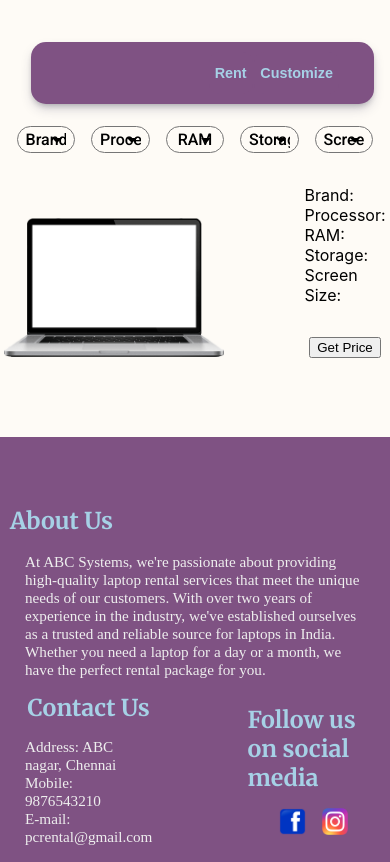
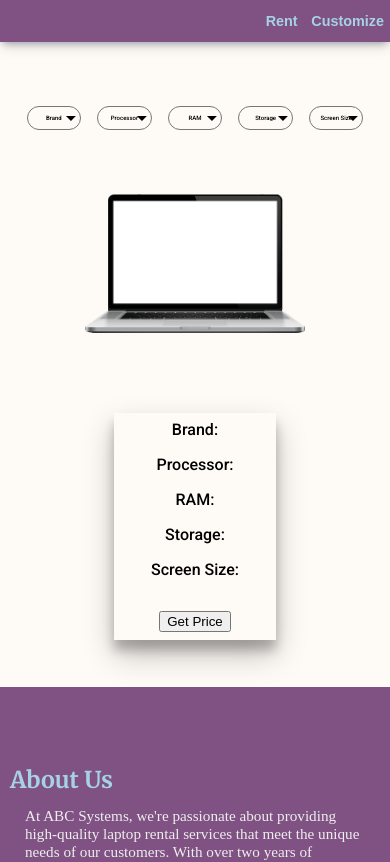
Before and after one commit to thevasanthram/PC_Rental_Frontend, a React (Create React App) app: page /customize in a window 390 px wide. Shown: the top 862 px of the page. Built offline with nearby package versions, Linux system fonts and the light colour scheme; a web font is replaced by a local one.

Commit message:
version 2 initial commit

```diff
--- a/src/components/Customization.jsx
+++ b/src/components/Customization.jsx
@@ -465,17 +465,15 @@ function Customization(){
             console.log(laptopData.length)
             laptopData.map( (laptop) => {
                 if(laptop.Brand == Brand && laptop.Core == Core.replace('Intel ','') && laptop.RAM == RAM.replace(' ','')+' RAM' && laptop.Storage == Storage.replace(' ','')){
-                    console.log('entering')
                     changePrice(laptop.Price)
                 }else{
                     console.log('not')
                 }
             })
         }else{
-            document.getElementById('customizatoin_error_msg').innerHTML = 'Please select all inputs'
-
+            document.getElementById('customizatoin_error_msg').style.display = 'block'
             setTimeout( () => {
-                document.getElementById('customizatoin_error_msg').innerHTML = ''
+                document.getElementById('customizatoin_error_msg').style.display = 'none'
             },3000)
         }
     }
@@ -522,7 +520,7 @@ function Customization(){
                         <div id="customization_laptop_screen">Screen Size: {ScreenSize}</div>
                     </div>
                     {Price == 0 ? <button id='customization_laptop_price' onClick={getPrice}>Get Price</button> : <div id="customization_laptop_prices">Price: {Price}</div>}
-                    <span id="customizatoin_error_msg"></span>
+                    <span id="customizatoin_error_msg">Please select all inputs</span>
                 </div>
             </div>
         </div>
--- a/src/components/Footer.jsx
+++ b/src/components/Footer.jsx
@@ -8,7 +8,7 @@ function Footer(){
         <div id="footer_container">
             <div id="about_us_container">
                 <div className="footer_heading">About Us</div>
-                <div className="footer_content">At ABC Systems, we're passionate about providing high-quality laptop rental services that meet the unique needs of our customers. With over two years of experience in the industry, we've established ourselves as a trusted and reliable source for laptops in India. Whether you need a laptop for a day or a month, we have the perfect rental package for you.</div>
+                <div className="footer_content">At ABC Systems, we're passionate about providing high-quality laptop rental services that meet the unique needs of our customers. With over two years of experience in the industry, we've established ourselves as a trusted and reliable source for laptops in India. We have the perfect rental package for you.</div>
             </div>
             <div id="contact_container">
                 <div id="contact_us_container">
@@ -20,9 +20,8 @@ function Footer(){
                     </div>
                 </div>
                 <div id="social_media_container">
-                    <div className="footer_heading">Follow us on social media</div>
+                    <div className="footer_heading">Follow us on instagram</div>
                     <div id="social_media_list">
-                        <img src={FaceBookLogo} alt="" className="social_media_logo"/>
                         <img src={InstagramLogo} alt="" className="social_media_logo"/>
                     </div>
                 </div>
--- a/src/components/LandingPage.jsx
+++ b/src/components/LandingPage.jsx
@@ -36,7 +36,7 @@ function LandingPage(){
             <div className='landing_page_card'>
                 <div className='landing_page_text_container'>
                     <div className='landing_page_heading'>How it Works</div>
-                    <div className='landing_page_content'>Select your ideal laptop from our website and make an online payment. We'll deliver the same laptop to you in no time.</div>
+                    <div className='landing_page_content'>Select your ideal laptop from our website. We'll deliver the same laptop to you in no time.</div>
                 </div>
                 <img src={How_it_works_image} alt="" style={{width: '45%'}}/>
             </div>
--- a/src/components/NavigationBar.jsx
+++ b/src/components/NavigationBar.jsx
@@ -6,10 +6,21 @@ import './../css/RentalPage.css'
 function NavigationBar() {
     const navigate = useNavigate();
 
+    function routeNavigationBar(event, pathname) {
+        const buttons = document.getElementsByClassName('navigation_buttons')
+
+        Object.values(buttons).map((button) => {
+            button.style.textDecoration = 'none'
+        })
+
+        event.target.style.textDecoration = 'underline'
+
+        navigate(pathname)
+    }
     return (
         <div id="navigation_bar">
-            <button className='navigation_buttons' onClick={() => navigate('/rent')}>Rent</button>
-            <button className='navigation_buttons' onClick={() => navigate('/customize')}>Customize</button>
+            <button className='navigation_buttons' onClick={(event) => routeNavigationBar(event, '/rent')}>Rent</button>
+            <button className='navigation_buttons' onClick={(event) => routeNavigationBar(event, '/customize')}>Customize</button>
         </div>
     )
 }
--- a/src/components/RentalPage.jsx
+++ b/src/components/RentalPage.jsx
@@ -10,6 +10,30 @@ import RAMIcon from './../images/ram_icon.png'
 
 function RentalPage() {
     const laptopData = [
+        {
+            Brand: 'Apple',
+            Core: 'M1 Chip',
+            Storage: '512GB SSD',
+            Price: 3500
+        },
+        {
+            Brand: 'Apple',
+            Core: 'M1 Chip',
+            Storage: '1TB SSD',
+            Price: 3500
+        },
+        {
+            Brand: 'Apple',
+            Core: 'M2 Chip',
+            Storage: '512GB SSD',
+            Price: 3500
+        },
+        {
+            Brand: 'Apple',
+            Core: 'M2 Chip',
+            Storage: '1TB SSD',
+            Price: 3500
+        },
         {
             Brand: 'Lenovo',
             Core: 'Core i3',
@@ -441,7 +465,7 @@ function RentalPage() {
             Storage: '1TB SSD',
             Inches: '14 or 15 inches',
             Price: 3500
-        }
+        },
     ]
 
     function dynamicFilteringCondition(filtering_item) {
@@ -452,27 +476,35 @@ function RentalPage() {
         }
 
         const filteringData = {
-            'Brand': ['Lenovo', 'Dell', 'HP'],
-            'Core': ['Core i3', 'Core i5', 'Core i7'],
+            'Brand': ['Lenovo', 'Dell', 'HP', 'Apple'],
+            'Core': ['Core i3', 'Core i5', 'Core i7','M1 Chip','M2 Chip'],
             'RAM': ['8GB RAM', '16GB RAM'],
             'Storage': ['256GB SSD', '512GB SSD', '1TB SSD']
         }
 
         filteringData[filtering_item].map((single_condition) => {
             const single_condition_element = document.createElement('button')
-            single_condition_element.className = 'rental_pc_side_filtering_button'
+            single_condition_element.className = `rental_pc_side_filtering_button ${filtering_item}_side_filtering_button`
             single_condition_element.innerHTML = single_condition
-            single_condition_element.addEventListener('click', () => filtering(filtering_item, single_condition))
+            single_condition_element.addEventListener('click', (event) => filtering(event, filtering_item, single_condition))
             rental_pc_side_filtering_container.appendChild(single_condition_element)
         })
     }
 
-    function filtering(category, filtering_value) {
+    function filtering(event, category, filtering_value) {
         const rental_pc_container = document.getElementById('rental_pc_container')
 
         while (rental_pc_container.firstChild) {
             rental_pc_container.removeChild(rental_pc_container.lastChild)
         }
+
+        const buttons = document.getElementsByClassName(`${category}_side_filtering_button`)
+
+        Object.values(buttons).map((button) => {
+            button.style.textDecoration = 'none';
+        })
+
+        event.target.style.textDecoration = 'underline'
 
         laptopData.map((laptop) => {
             if (laptop[category] == filtering_value) {
@@ -498,26 +530,34 @@ function RentalPage() {
                 rental_pc_spec.className = 'rental_pc_spec'
                 rental_pc_card.appendChild(rental_pc_spec)
 
+                if(laptop['Core'] != null){
                     const Core = document.createElement('li')
                     Core.innerHTML = laptop['Core']
                     rental_pc_spec.appendChild(Core)
+                }
 
+                if(laptop['RAM'] != null){
                     const RAM = document.createElement('li')
                     RAM.innerHTML = laptop['RAM']
                     rental_pc_spec.appendChild(RAM)
+                }
 
+                if(laptop['Storage'] != null){
                     const Storage = document.createElement('li')
                     Storage.innerHTML = laptop['Storage']
                     rental_pc_spec.appendChild(Storage)
+                }
 
+                if(laptop['Inches'] != null){
                     const Inches = document.createElement('li')
                     Inches.innerHTML = laptop['Inches']
                     rental_pc_spec.appendChild(Inches)
+                }
 
-                const rental_pc_price = document.createElement('div')
-                rental_pc_price.className = 'rental_pc_price'
-                rental_pc_price.innerHTML = `Rs. ${laptop['Price']} / month`
-                rental_pc_card.appendChild(rental_pc_price)
+                // const rental_pc_price = document.createElement('div')
+                // rental_pc_price.className = 'rental_pc_price'
+                // rental_pc_price.innerHTML = `Rs. ${laptop['Price']} / month`
+                // rental_pc_card.appendChild(rental_pc_price)
             }
         })
     }
@@ -526,16 +566,17 @@ function RentalPage() {
         <div id='rental_pc_component'>
             <div id='filtering_condition_container'>
                 <img src={LaptopIcon} onClick={() => dynamicFilteringCondition('Brand')} alt="" id='laptop_icon' className='filtering_condition_image' />
-                <img src={ProcessorIcon} onClick={() => dynamicFilteringCondition('Core')} alt="" id='processor_icon' className='filtering_condition_image'/>
-                <img src={RAMIcon} alt="" onClick={() => dynamicFilteringCondition('RAM')} id='ram_icon' className='filtering_condition_image'/>
+                <img src={ProcessorIcon} onClick={() => dynamicFilteringCondition('Core')} alt="" id='processor_icon' className='filtering_condition_image' />
+                <img src={RAMIcon} alt="" onClick={() => dynamicFilteringCondition('RAM')} id='ram_icon' className='filtering_condition_image' />
                 <img src={SSD_Icon} alt="" onClick={() => dynamicFilteringCondition('Storage')} id='ssd_icon' className='filtering_condition_image' />
             </div>
 
             <div id='rental_pc_main_content'>
                 <div id='rental_pc_side_filtering_container'>
-                    <button className='rental_pc_side_filtering_button' onClick={() => filtering( 'Brand', 'Lenovo')}>Lenovo</button>
-                    <button className='rental_pc_side_filtering_button' onClick={() => filtering( 'Brand', 'Dell')}>Dell</button>
-                    <button className='rental_pc_side_filtering_button' onClick={() => filtering( 'Brand', 'HP')}>HP</button>
+                    <button className='rental_pc_side_filtering_button Brand_side_filtering_button' onClick={(event) => filtering(event, 'Brand', 'Lenovo')}>Lenovo</button>
+                    <button className='rental_pc_side_filtering_button Brand_side_filtering_button' onClick={(event) => filtering(event, 'Brand', 'Dell')}>Dell</button>
+                    <button className='rental_pc_side_filtering_button Brand_side_filtering_button' onClick={(event) => filtering(event, 'Brand', 'HP')}>HP</button>
+                    <button className='rental_pc_side_filtering_button Brand_side_filtering_button' onClick={(event) => filtering(event, 'Brand', 'Apple')}>Apple</button>
                 </div>
                 <div id='rental_pc_container'>
                     {
@@ -546,14 +587,16 @@ function RentalPage() {
                                 </div>
                                 <div className='rental_pc_name'>{data.Brand}</div>
                                 <div className='rental_pc_spec'>
-                                    <li>{data.Core}</li>
-                                    <li>{data.RAM}</li>
-                                    <li>{data.Storage}</li>
-                                    <li>{data.Inches}</li>
+                                {Object.keys(data).map(property => {
+                                    if (property !== 'Brand' && property !== 'Price') {
+                                        return <li key={property}>{data[property]}</li>;
+                                    }
+                                    return null;
+                                })}
                                 </div>
-                                <div className='rental_pc_price'>
+                                {/* <div className='rental_pc_price'>
                                     Rs. {data.Price} / month
-                                </div>
+                                </div> */}
                             </div>
                         ))
                     }
--- a/src/css/Customization.css
+++ b/src/css/Customization.css
@@ -39,6 +39,7 @@
     justify-content: center;
     gap: 5rem;
     padding: 4% 3%;
+    font-family: 'Roboto', sans-serif;
 }
 
 #customization_laptop_image {
@@ -51,12 +52,65 @@
     align-items: center;
     justify-content: center;
     gap: 2rem;
+    width: 40%;
+    box-shadow: rgba(0, 0, 0, 0.25) 0px 14px 28px, rgba(0, 0, 0, 0.22) 0px 10px 10px;
+    padding: 2%;
 }
 
 #customization_laptop_specs{
-
+    display: flex;
+    flex-direction: column;
+    align-items: center;
+    justify-content: center;
+    gap: 1rem;
 }
 
 #customization_laptop_price{
 
 }
+
+#customizatoin_error_msg{
+    display: none;
+}
+
+@media screen and (max-width: 1024px) {
+    #customization_condition_container {
+        margin: 1rem 0rem 1rem 0rem;
+    }
+
+    .customization_condition_input {
+        font-size: 90%;
+        width: 15%;
+    }
+}
+
+@media screen and (max-width: 850px) {
+    #customization_condition_container {
+        margin: 2rem 0rem 2rem 0rem;
+    }
+
+    .customization_condition_input {
+        font-size: 70%;
+        width: 15%;
+        background-position-x: 90%;
+        background-position-y: 50%;
+    }
+}
+
+@media screen and (max-width: 480px) {
+    #customization_component{
+        margin: 2rem 0rem;
+    }
+
+    .customization_condition_input {
+        font-size: 30%;
+        width: 14%;
+        background-position-x: 110%;
+        background-position-y: 50%;
+        padding: 2% 2%;
+    }
+
+    #customization_main_content{
+        flex-direction: column;
+    }
+}
--- a/src/css/LandingPage.css
+++ b/src/css/LandingPage.css
@@ -1,5 +1,5 @@
 #landing_page_container {
-    margin: 3rem 0rem 2rem 0rem;
+    /* margin: 3rem 0rem 2rem 0rem; */
     display: flex;
     flex-direction: column;
     align-items: center;
@@ -47,7 +47,7 @@
 
 @media screen and (max-width: 1024px) {
     #landing_page_container {
-        margin: 4rem 0rem 2rem 0rem;
+        margin: 2rem 0rem 2rem 0rem;
     }
 
     .landing_page_text_container{
@@ -68,7 +68,7 @@
 
 @media screen and (max-width: 768px) {
     #landing_page_container {
-        margin: 7rem 0rem 2rem 0rem;
+        margin: 2rem 0rem 2rem 0rem;
         gap: 5rem;
     }
 
@@ -89,7 +89,7 @@
 
 @media screen and (max-width: 480px) {
     #landing_page_container {
-        margin: 6rem 0rem 2rem 0rem;
+        margin: 2rem 0rem 2rem 0rem;
         gap: 5rem;
     }
 
--- a/src/css/NavigationBar.css
+++ b/src/css/NavigationBar.css
@@ -2,15 +2,14 @@
     display: flex;
     align-items: center;
     justify-content: right;
+    /* position: relative; */
     gap: 1rem;
-    position: sticky;
-    top: 5%;
-    width: 80%;
+    width: 100%;
     height: 7vh;
     background-color: #7F5283;
-    padding: 10px 35px;
-    left: 8%;
-    border-radius: 15px;
+    /* padding: 10px 35px; */
+    /* left: 8%; */
+    /* border-radius: 15px; */
     box-shadow: rgba(50, 50, 93, 0.25) 0px 6px 12px -2px, rgba(0, 0, 0, 0.3) 0px 3px 7px -3px;
     z-index: 3;
 }
@@ -29,10 +28,10 @@
 @media screen and (max-width: 768px) {
     #navigation_bar {
         gap: 0.1rem;
-        top: 5%;
-        width: 80%;
+        /* top: 5%; */
+        /* width: 80%; */
         height: 6vh;
-        left: 6%;
+        /* left: 6%; */
     }
 
     .navigation_buttons {
@@ -44,10 +43,10 @@
 @media screen and (max-width: 480px) {
     #navigation_bar {
         gap: 0.1rem;
-        top: 5%;
-        width: 70%;
+        /* top: 5%; */
+        /* width: 70%; */
         height: 5vh;
-        left: 8%;
+        /* left: 8%; */
     }
 
     .navigation_buttons {
```
Also changed, not shown: 2 other files (tests, documents, lock files or other folders). Lines whose indentation alone changed are shown as unchanged.
